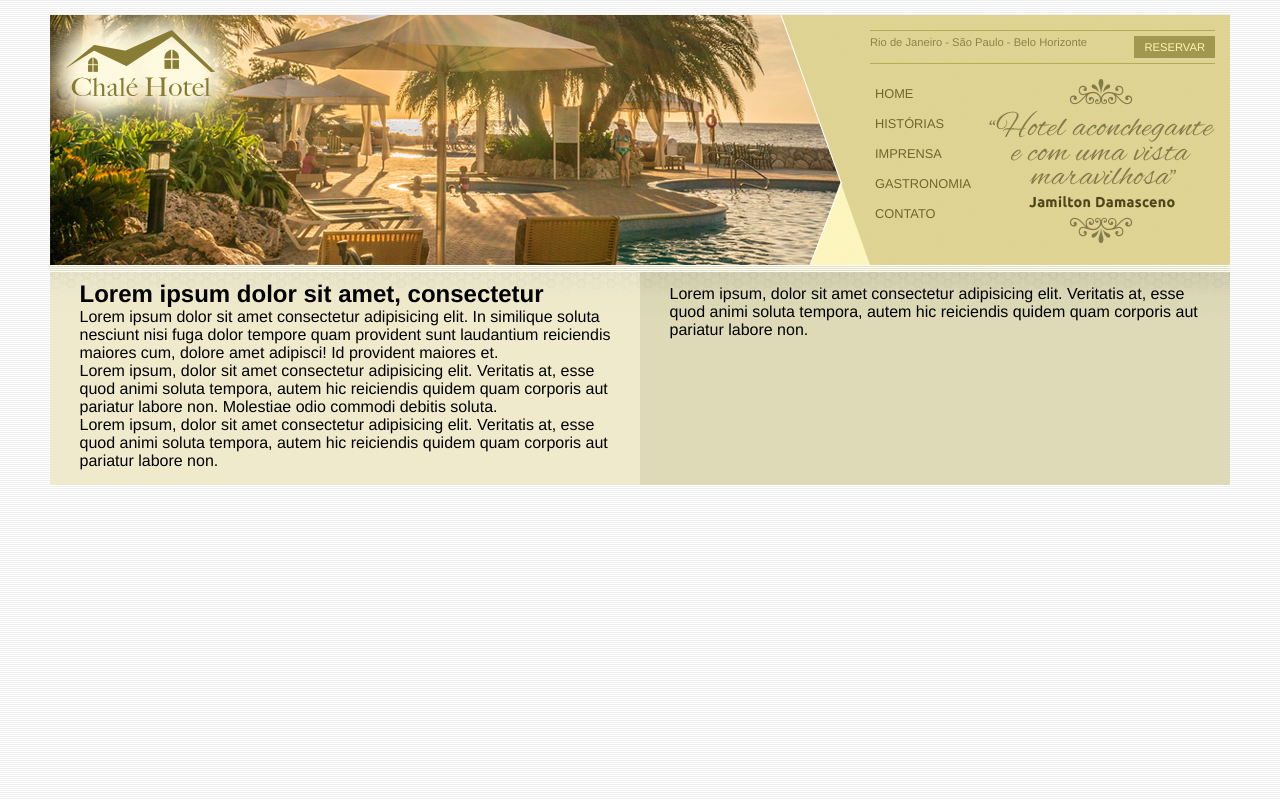
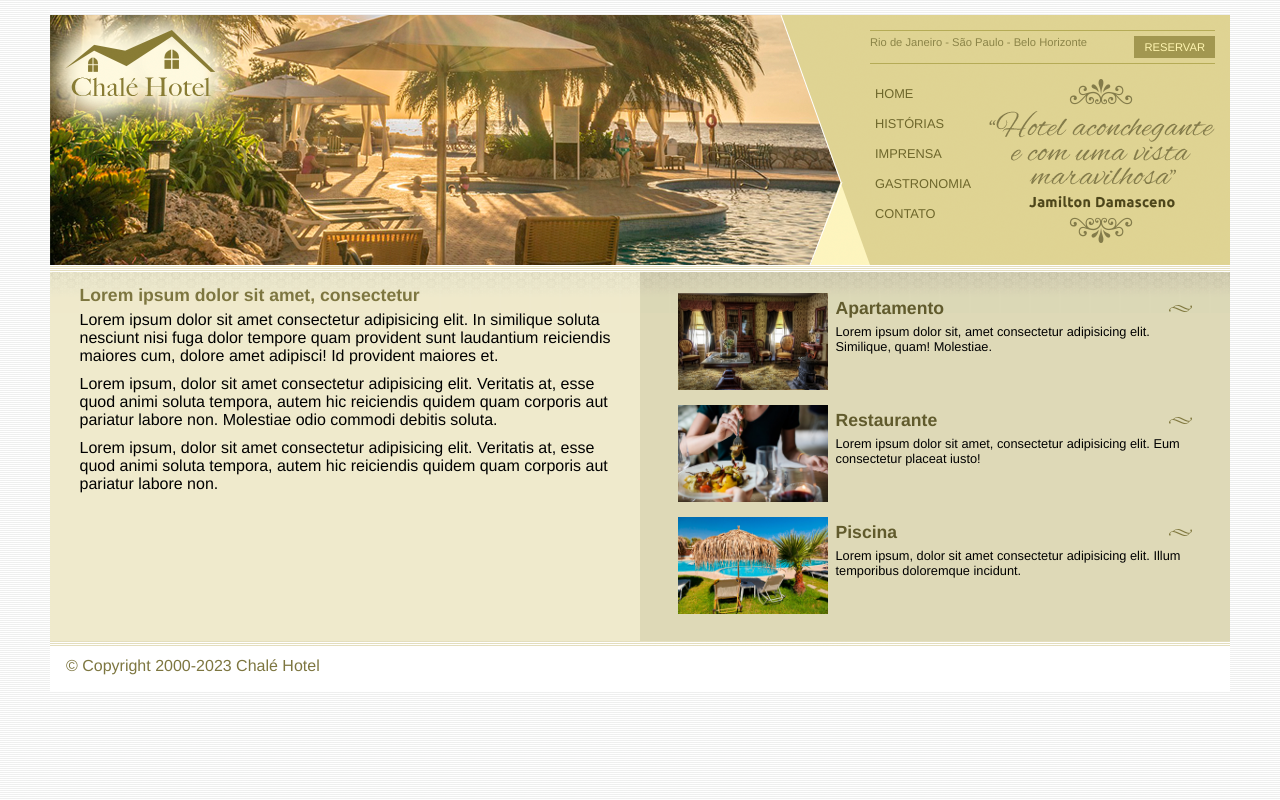
Before and after one commit to abnerbolandim/DesenvolvimentoWeb-ChaleHotel, a plain HTML site: page index.html in a window 1280 px wide. Drawn offline with Linux system fonts and the light colour scheme.

Commit message:
Finaliza conteúdo lateral e rodapé

```diff
--- a/css/estilo.css
+++ b/css/estilo.css
@@ -137,4 +137,45 @@ ul#navegacao a:hover {
 
 #rodape {
 	clear: both;
+	padding: 16px;
+	background: #fff url(../imagens/bg-rodape.png) repeat-x top;
+	color: #7d7640;
 }
+
+h2 {
+	color: #7d7640;
+	font-size: 1.1em;
+	padding: 5px 0px;
+}
+
+p {
+	font-size: 1em;
+	margin-bottom: 10px;
+}
+
+#beneficios li {
+	padding: 8px;
+	height: 6em;
+}
+
+#beneficios li a img {
+	float: left;
+	margin-right: 8px;
+}
+
+#beneficios li a p {
+	color: #000;
+	font-size: 0.8em;
+}
+
+#beneficios li a h3 {
+	font-size: 1.1em;
+	color: #615b2d;
+	padding: 5px 0;
+	background: url(../imagens/ornamento.png) no-repeat center right;
+}
+
+#beneficios li:hover {
+	background: #f6f3d6;
+	cursor: pointer;
+}
--- a/index.html
+++ b/index.html
@@ -54,11 +54,35 @@
 		</div>
 		<div id="area-lateral">
 			<div class="conteudo">
-				<p>Lorem ipsum, dolor sit amet consectetur adipisicing elit. Veritatis at, esse quod animi soluta tempora, autem hic reiciendis quidem quam corporis aut pariatur labore non.</p>
+				<ul id="beneficios">
+					<li>
+						<a href="">
+							<img src="imagens/apartamento.jpg" width="150" alt="Apartamento">
+							<h3>Apartamento</h3>
+							<p>Lorem ipsum dolor sit, amet consectetur adipisicing elit. Similique, quam! Molestiae.</p>
+						</a>
+					</li>
+					<li>
+						<a href="">
+							<img src="imagens/restaurante.jpg" width="150" alt="Restaurante">
+							<h3>Restaurante</h3>
+							<p>Lorem ipsum dolor sit amet, consectetur adipisicing elit. Eum consectetur placeat iusto!</p>
+						</a>
+					</li>
+					<li>
+						<a href="">
+							<img src="imagens/piscina.jpg" width="150" alt="Piscina">
+							<h3>Piscina</h3>
+							<p>Lorem ipsum, dolor sit amet consectetur adipisicing elit. Illum temporibus doloremque incidunt.</p>
+						</a>
+					</li>
+				</ul>
 			</div>
 		</div>
 		<div id="rodape">
-
+			<span>
+				&copy; Copyright 2000-2023 Chalé Hotel
+			</span>
 		</div>
 	</body>
 </html>
```
